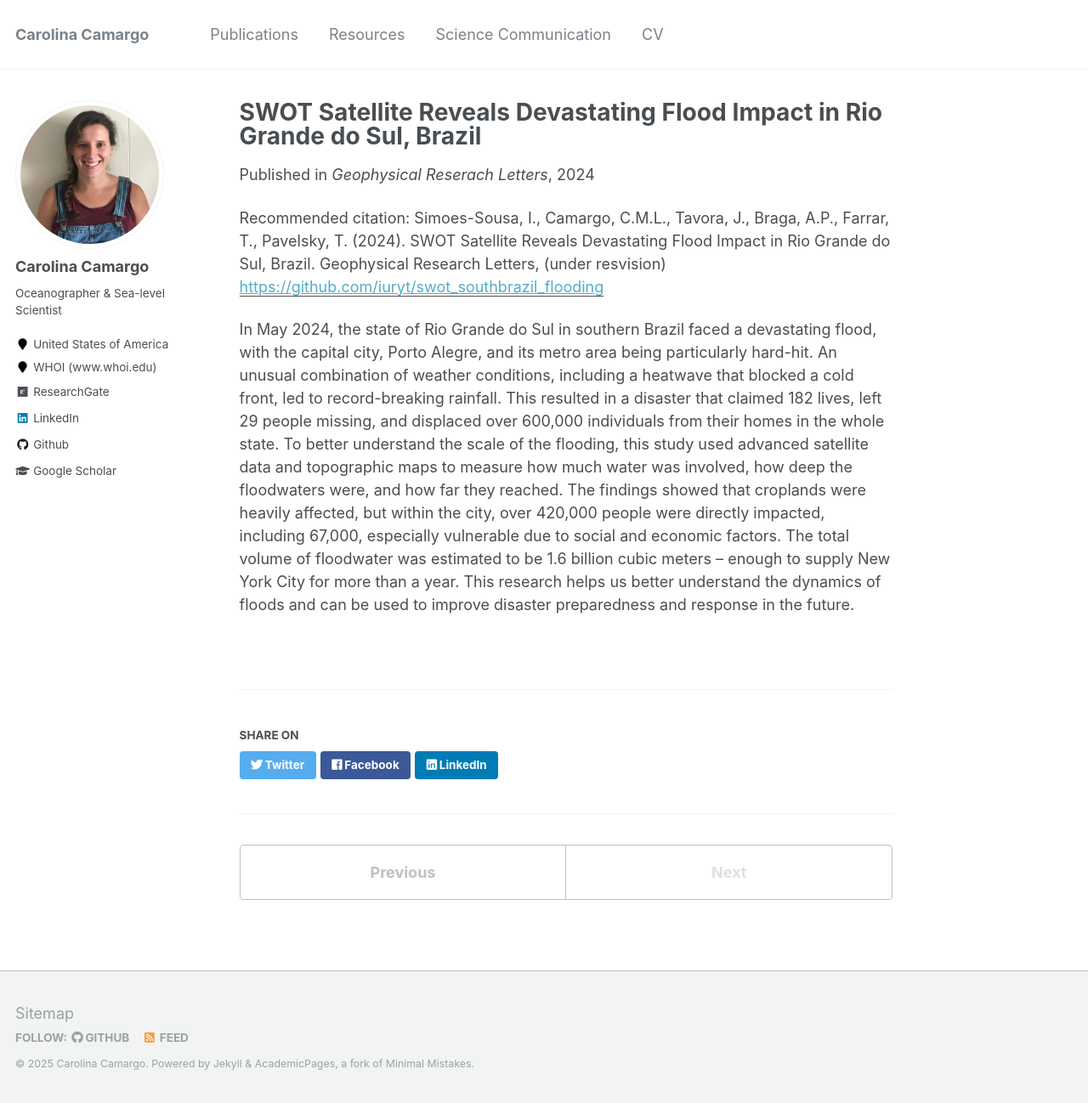
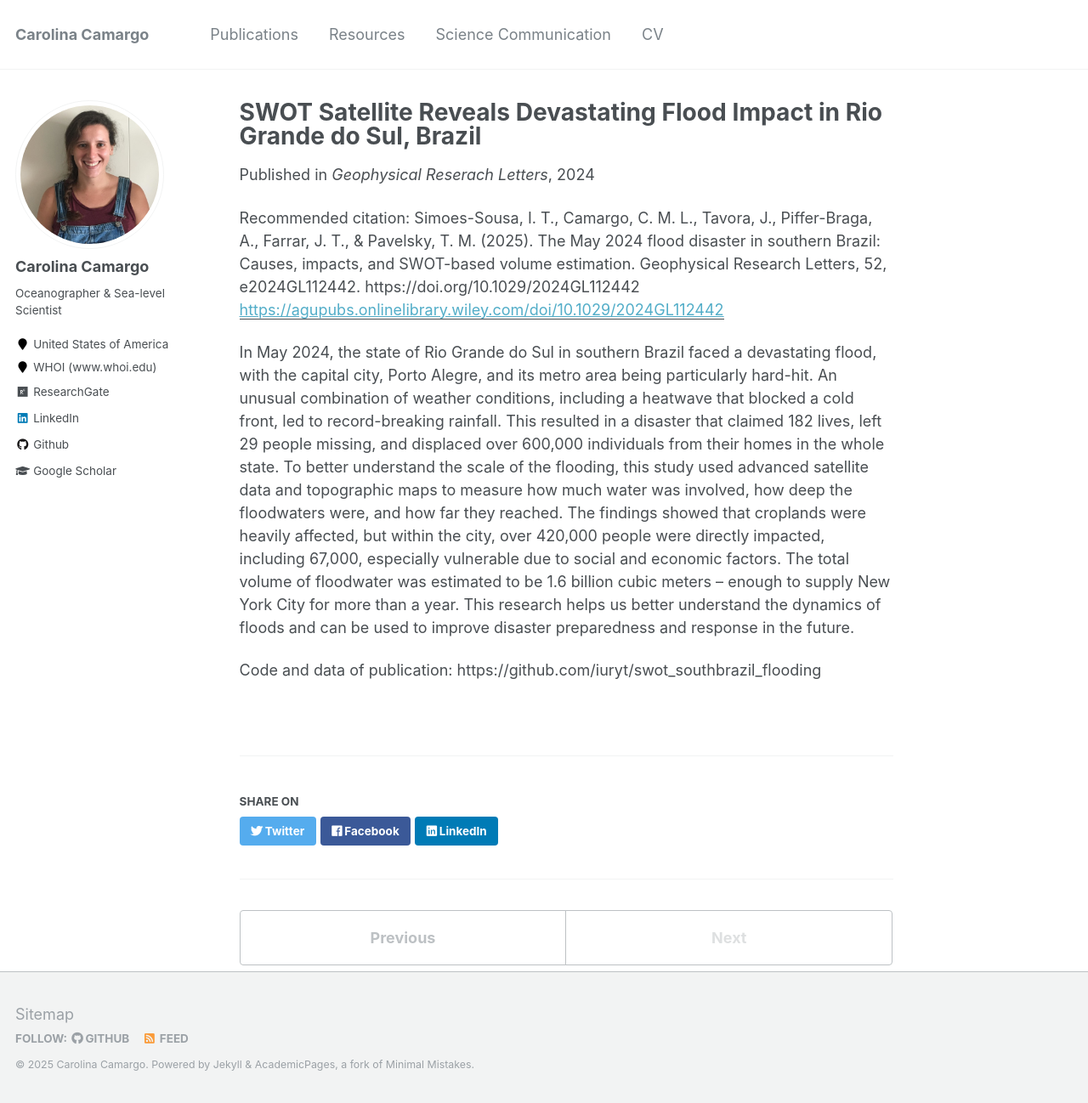
Before and after one commit to carocamargo/carocamargo.github.io, a Jekyll site: the page built from _publications/2024-09-09-GRL-SWOT.md, in a window 1280 px wide and 1298 px high. Shown: the whole window at 85% size. Built offline with Jekyll 4.4.1, drawn with Linux system fonts in a browser that asks for light colours.

Commit message:
Update 2024-09-09-GRL-SWOT.md

```diff
--- a/_publications/2024-09-09-GRL-SWOT.md
+++ b/_publications/2024-09-09-GRL-SWOT.md
@@ -5,9 +5,10 @@ permalink: /publication/2024-09-09-GRL-SWOT
 excerpt: 'Study of major floods in the south of Brazil (May 2024) with multi-sensor approach, including new satellite SWOT'
 date: 2024-07-19
 venue: 'Geophysical Reserach Letters'
-paperurl: ' https://github.com/iuryt/swot_southbrazil_flooding'
-citation: 'Simoes-Sousa, I., Camargo, C.M.L., Tavora, J., Braga, A.P., Farrar, T., Pavelsky, T. (2024). SWOT Satellite Reveals Devastating Flood Impact in Rio Grande do Sul, Brazil. Geophysical Research
-Letters, (under resvision)'
+paperurl: ' https://agupubs.onlinelibrary.wiley.com/doi/10.1029/2024GL112442'
+citation: 'Simoes-Sousa, I. T., Camargo, C. M. L., Tavora, J., Piffer-Braga, A., Farrar, J. T., & Pavelsky, T. M. (2025). The May 2024 flood disaster in southern Brazil: Causes, impacts, and SWOT-based volume estimation. Geophysical Research Letters, 52, e2024GL112442. https://doi.org/10.1029/2024GL112442'
 ---
 
 In May 2024, the state of Rio Grande do Sul in southern Brazil faced a devastating flood, with the capital city, Porto Alegre, and its metro area being particularly hard-hit. An unusual combination of weather conditions, including a heatwave that blocked a cold front, led to record-breaking rainfall. This resulted in a disaster that claimed 182 lives, left 29 people missing, and displaced over 600,000 individuals from their homes in the whole state. To better understand the scale of the flooding, this study used advanced satellite data and topographic maps to measure how much water was involved, how deep the floodwaters were, and how far they reached. The findings showed that croplands were heavily affected, but within the city, over 420,000 people were directly impacted, including 67,000, especially vulnerable due to social and economic factors. The total volume of floodwater was estimated to be 1.6 billion cubic meters -- enough to supply New York City for more than a year. This research helps us better understand the dynamics of floods and can be used to improve disaster preparedness and response in the future.
+
+Code and data of publication: https://github.com/iuryt/swot_southbrazil_flooding
```
